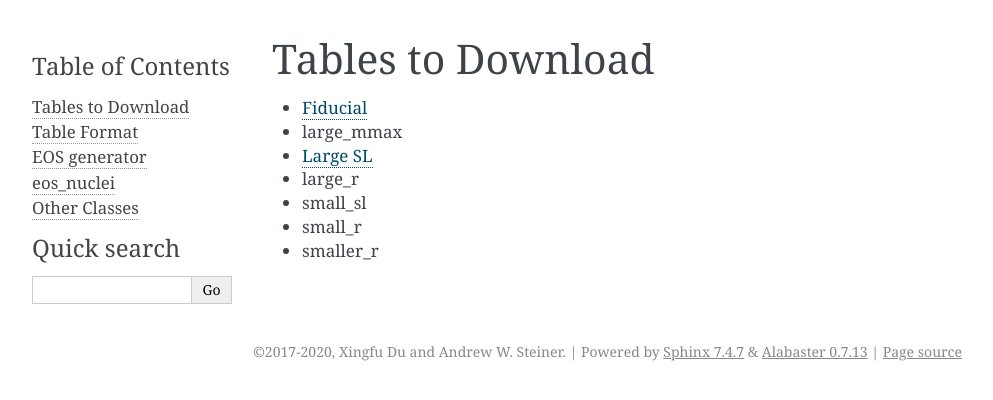
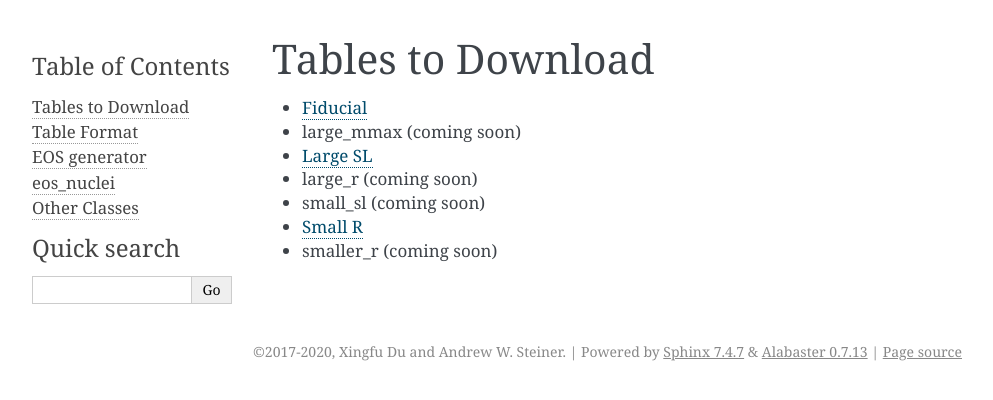
Before and after one commit to np3m/e4mma, a Sphinx documentation site: the page built from doc/download.rst, in a window 1280 px wide. Shown: the top 400 px of the page, without its empty margins (148-1141 px from the left). Built offline with Sphinx 7.4.7, drawn with Linux system fonts in a browser that asks for light colours.

Commit message:
Updating docs.

```diff
--- a/doc/download.rst
+++ b/doc/download.rst
@@ -2,9 +2,9 @@ Tables to Download
 ==================
 
 - `Fiducial <https://isospin.roam.utk.edu/public_data/eos_tables/du21/fid_6_30_21.o2>`_
-- large_mmax
+- large_mmax (coming soon)
 - `Large SL <https://isospin.roam.utk.edu/public_data/eos_tables/du21/large_sl_7_9_21.o2>`_
-- large_r
-- small_sl
-- small_r
-- smaller_r
+- large_r (coming soon)
+- small_sl (coming soon)
+- `Small R <https://isospin.roam.utk.edu/public_data/eos_tables/du21/small_r_7_12_21.o2>`_
+- smaller_r (coming soon)
--- a/doc/index.rst
+++ b/doc/index.rst
@@ -10,7 +10,10 @@ installation of `Boost <http://www.boost.org>`_, `GSL
 <http://www.gnu.org/software/gsl>`_ (versions 1.16 and later), `HDF5
 <http://www.hdfgroup.org>`_ (versions 1.8.14 and later), and the most
 current version of `O2scl
-<https://neutronstars.utk.edu/code/o2scl/index.html>`_ is required.
+<https://neutronstars.utk.edu/code/o2scl/index.html>`_ is required
+in order to compile the code to generate and analyze EOS tables.
+(You do not necessarily need to compile the code to use the EOS
+tables.)
 
 You will need to manually edit the makefile to work with your system
 and then compile ``eos_nuclei`` in order to generate an EOS. The
--- a/doc/table_format.rst
+++ b/doc/table_format.rst
@@ -50,7 +50,10 @@ These are stored as integers.
 Quantities for the solver
 -------------------------
 
-These are all :ref:`o2scl:tensor_grid` objects.
+These are all :ref:`o2scl:tensor_grid` objects. The contents of the
+tensor are stored in an HDF5 dataset named "data" in row-major
+order (the first index is the baryon density, the second is the
+electron fraction, and the third is the temperature).
 
 - ``flag``: A flag indicating if each point is complete, empty, or
   if a guess has been stored (10 means the point is complete).
```
